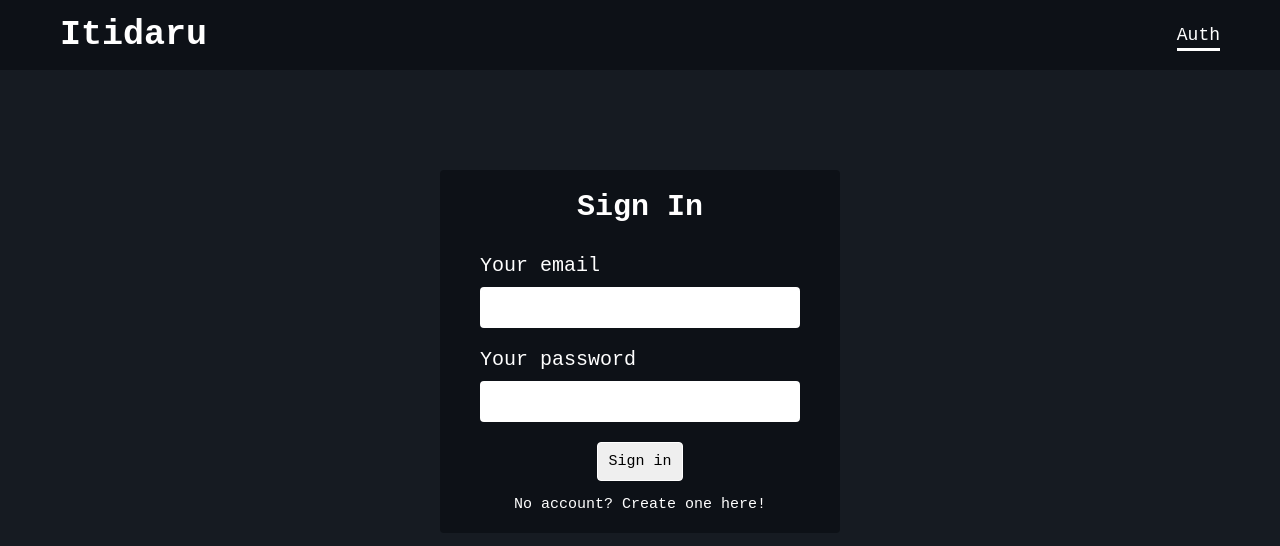
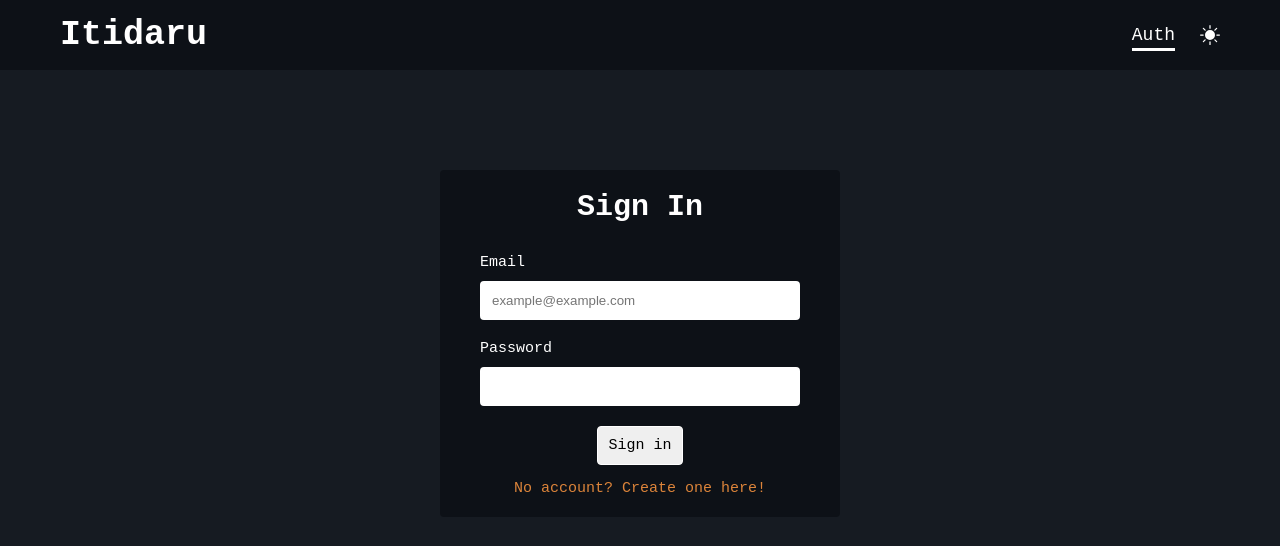
Before and after one commit to nik-ves/itidaru-web, a React (Create React App) app: page /auth in a window 1280 px wide. Shown: the top 546 px of the page. Built offline with nearby package versions, Linux system fonts and the light colour scheme.

Commit message:
Returned dark mode

```diff
--- a/src/App.js
+++ b/src/App.js
@@ -17,7 +17,7 @@ function App() {
     <Fragment>
       <MainNavigation />
 
-      <GlobalStyles darkTheme={true} />
+      {/* <GlobalStyles darkTheme={true} /> */}
 
       <Switch>
         <Route path="/" exact>
--- a/src/components/auth/Auth.js
+++ b/src/components/auth/Auth.js
@@ -53,17 +53,18 @@ const Auth = () => {
           <Title>{signUpForm ? "Sign Up" : "Sign In"}</Title>
 
           <Control>
-            <Label htmlFor="email">Your email</Label>
+            <Label htmlFor="email">Email</Label>
             <Input
               id="email"
-              type="text"
+              type="email"
               value={userEmail}
               onChange={userEmailChangeHandler}
+              placeholder="example@example.com"
             />
           </Control>
 
           <Control>
-            <Label htmlFor="password">Your password</Label>
+            <Label htmlFor="password">Password</Label>
             <Input
               id="password"
               type="password"
--- a/src/components/auth/Auth.styles.js
+++ b/src/components/auth/Auth.styles.js
@@ -4,6 +4,10 @@ export const Content = styled.section`
   display: flex;
   justify-content: center;
   margin-top: 10rem;
+
+  @media only screen and (max-width: 800px) {
+    margin: 5rem auto;
+  }
 `;
 
 export const Form = styled.form`
@@ -22,8 +26,8 @@ export const Title = styled.h2`
 `;
 
 export const Control = styled.div`
-  font-size: 2rem;
   margin-bottom: 2rem;
+  font-size: 1.5rem;
 `;
 
 export const Label = styled.label`
@@ -37,7 +41,6 @@ export const Input = styled.input`
   max-width: 100%;
   padding: 1rem;
   border-radius: 4px;
-  font-size: 1.5rem;
 
   &:focus {
     outline: none;
@@ -63,4 +66,5 @@ export const SwitchFormMessage = styled.p`
   text-align: center;
   font-size: 1.5rem;
   cursor: pointer;
+  color: var(--accent-color);
 `;
--- a/src/components/homePageComponents/WelcomeBox.js
+++ b/src/components/homePageComponents/WelcomeBox.js
@@ -18,7 +18,7 @@ const WelcomeBox = () => {
 
       <div>
         <Paragraph>
-          Itidaru is a simple app which allows you to create todos items.
+          Itidaru is a simple app which allows you to create todo items.
         </Paragraph>
 
         <Paragraph>
--- a/src/components/homePageComponents/WelcomeBox.styles.js
+++ b/src/components/homePageComponents/WelcomeBox.styles.js
@@ -16,9 +16,7 @@ export const Content = styled.section`
   }
 
   @media only screen and (max-width: 800px) {
-    & {
-      margin: 5rem auto;
-    }
+    margin: 5rem auto;
   }
 `;
 
--- a/src/components/navigation/MainNavigation.js
+++ b/src/components/navigation/MainNavigation.js
@@ -1,7 +1,8 @@
 import { Link, NavLink } from "react-router-dom";
 import Container from "../UI/Container";
 import { AuthContext } from "../../context/auth-context";
-import { useContext } from "react";
+import { useContext, useState } from "react";
+import GlobalStyles from "../../GlobalStyles";
 
 import {
   Content,
@@ -9,13 +10,22 @@ import {
   Logo,
   LogoutBtn,
   Wrapper,
+  MoonBtn,
+  SunBtn,
 } from "./MainNavigation.styles";
 
 const MainNavigation = () => {
   const { isLoggedIn, logoutUser } = useContext(AuthContext);
+  const [darkMode, setDarkMode] = useState(true);
+
+  const darkModeHandler = () => {
+    setDarkMode(!darkMode);
+  };
 
   return (
     <Wrapper>
+      <GlobalStyles darkTheme={darkMode} />
+
       <Container>
         <Content>
           <Link to="/">
@@ -34,6 +44,9 @@ const MainNavigation = () => {
               </li>
             )}
             {isLoggedIn && <LogoutBtn onClick={logoutUser}>Logout</LogoutBtn>}
+            <li onClick={darkModeHandler}>
+              {darkMode && <SunBtn />} {!darkMode && <MoonBtn />}
+            </li>
           </Links>
         </Content>
       </Container>
--- a/src/components/navigation/MainNavigation.styles.js
+++ b/src/components/navigation/MainNavigation.styles.js
@@ -1,4 +1,6 @@
 import styled from "styled-components";
+
+import { BsSunFill, BsMoonFill } from "react-icons/bs";
 
 export const Wrapper = styled.section`
   background-color: var(--main-color);
@@ -40,6 +42,20 @@ export const Links = styled.ul`
   }
 `;
 
+export const SunBtn = styled(BsSunFill)`
+  color: var(--text-color);
+  font-size: 2rem;
+  display: flex;
+  cursor: pointer;
+`;
+
+export const MoonBtn = styled(BsMoonFill)`
+  color: var(--text-color);
+  font-size: 2rem;
+  display: flex;
+  cursor: pointer;
+`;
+
 export const LogoutBtn = styled.li`
   cursor: pointer;
 `;
--- a/src/components/todos/TodoForm.styles.js
+++ b/src/components/todos/TodoForm.styles.js
@@ -16,7 +16,7 @@ export const Form = styled.form`
   background: var(--main-color);
   border-radius: 4px;
   box-shadow: 0px 5px 5px 0px rgba(0, 0, 0, 0.75);
-  border: 1px solid white;
+  border: 1px solid var(--accent-color);
   margin-bottom: 2rem;
   font-size: 2rem;
 `;
@@ -25,9 +25,13 @@ export const TextInput = styled.input`
   width: 75%;
   padding: 0.7rem 1rem;
   border-radius: 4px;
-  border: none;
+  border: 2px solid transparent;
   outline: none;
   font: inherit;
+
+  &:focus {
+    border: 2px solid var(--accent-color);
+  }
 `;
 
 export const SubmitBtn = styled.button`
--- a/src/components/todos/TodoItem.styles.js
+++ b/src/components/todos/TodoItem.styles.js
@@ -11,7 +11,7 @@ export const ListItem = styled.li`
   border-radius: 4px;
   box-shadow: 0px 5px 5px 0px rgba(0, 0, 0, 0.75);
   word-wrap: break-word;
-  border: 1px solid white;
+  border: 1px solid var(--accent-color);
 
   display: flex;
   justify-content: space-between;
--- a/src/components/todos/TodoList.styles.js
+++ b/src/components/todos/TodoList.styles.js
@@ -10,10 +10,14 @@ export const Title = styled.h2`
 export const Content = styled.section`
   background-color: var(--main-color);
   width: 75rem;
-  margin: 5rem auto 0 auto;
+  margin: 10rem auto 0 auto;
   border-radius: 4px;
   padding: 2rem;
   max-width: 100%;
+
+  @media only screen and (max-width: 800px) {
+    margin: 5rem auto;
+  }
 `;
 
 export const List = styled.ul`
--- a/src/context/auth-context.js
+++ b/src/context/auth-context.js
@@ -100,7 +100,7 @@ const AuthContextProvider = (props) => {
   if (responseMessage) {
     setTimeout(() => {
       setResponseMessage("");
-    }, 5000);
+    }, 3000);
   }
 
   const authValue = {
```
